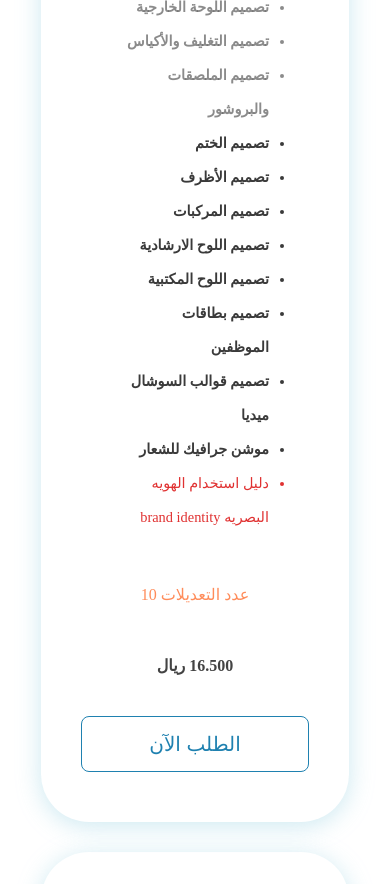
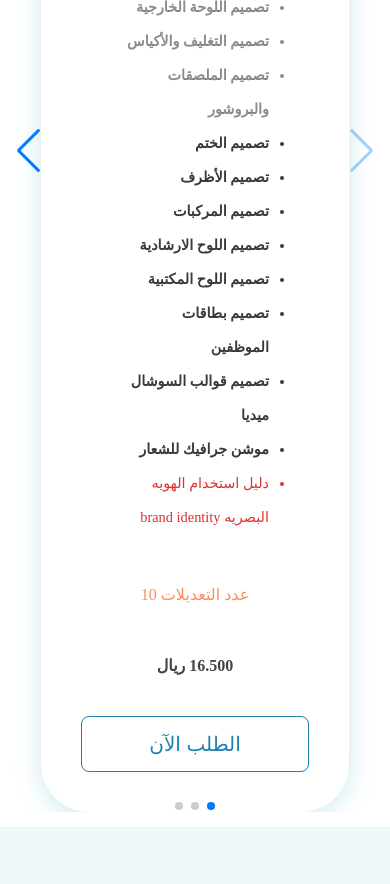
Before and after one commit to HebaMusleh/ziad-studio, a React (Create React App) app: page / in a window 390 px wide. Shown: the part 2260-3144 px from the top of the page. Built offline with nearby package versions, Linux system fonts and the light colour scheme; a web font is replaced by a local one.

Commit message:
packages slider done on mobile

```diff
--- a/package.json
+++ b/package.json
@@ -16,6 +16,7 @@
     "react-toastify": "^9.1.3",
     "react-vertical-timeline-component": "^3.6.0",
     "styled-components": "^6.0.7",
+    "swiper": "^10.2.0",
     "web-vitals": "^2.1.4"
   },
   "scripts": {
--- a/src/components/BtnOrder/index.jsx
+++ b/src/components/BtnOrder/index.jsx
@@ -2,6 +2,7 @@ import React, { useState } from 'react'
 import { useTranslation } from 'react-i18next'
 import styled from 'styled-components'
 import ContactModal from '../../pages/ContactModal'
+import { useModal } from '../../context/modalContext'
 
 
 const BtnStyle = styled.button`
@@ -30,21 +31,12 @@ const BtnStyle = styled.button`
 `
 const BtnOrder = () => {
   const { t } = useTranslation();
-  const [isModalOpen, setIsModalOpen] = useState(false);
-
-  const openModal = () => {
-    setIsModalOpen(true);
-  };
-
-  const closeModal = () => {
-    setIsModalOpen(false);
-  };
+  const { isModalOpen, openModal, closeModal } = useModal();
   return (
     <>
       <BtnStyle onClick={() => openModal()}>
         {t("order")}
       </BtnStyle>
-      <ContactModal isOpen={isModalOpen} closeModal={closeModal} />
     </>
   )
 }
--- /dev/null
+++ b/src/components/MySwiper/index.jsx
@@ -0,0 +1,31 @@
+import React, { useRef, useState } from 'react';
+// Import Swiper React components
+import { Swiper } from 'swiper/react';
+
+// Import Swiper styles
+import 'swiper/css';
+import 'swiper/css/navigation';
+import 'swiper/css/pagination';
+
+import './style.css';
+
+// import required modules
+import { Navigation, Pagination, Mousewheel, Keyboard } from 'swiper/modules';
+
+export default function MySwiper({ children }) {
+  return (
+    <>
+      <Swiper
+        cssMode={true}
+        navigation={true}
+        pagination={true}
+        mousewheel={true}
+        keyboard={true}
+        modules={[Navigation, Pagination, Mousewheel, Keyboard]}
+        className="mySwiper"
+      >
+        {children}
+      </Swiper>
+    </>
+  );
+}
--- /dev/null
+++ b/src/components/MySwiper/style.css
@@ -0,0 +1,22 @@
+.swiper {
+    width: 100%;
+    height: 100%;
+  }
+
+  .swiper-slide {
+    text-align: center;
+    font-size: 18px;
+    background: #fff;
+
+    /* Center slide text vertically */
+    display: flex;
+    justify-content: center;
+    align-items: center;
+  }
+
+  .swiper-slide img {
+    display: block;
+    width: 100%;
+    height: 100%;
+    object-fit: cover;
+  }
--- /dev/null
+++ b/src/context/modalContext.jsx
@@ -0,0 +1,25 @@
+import React, { createContext, useContext, useState } from 'react';
+
+const ModalContext = createContext();
+
+export const useModal = () => {
+  return useContext(ModalContext);
+};
+
+export const ModalProvider = ({ children }) => {
+  const [isModalOpen, setIsModalOpen] = useState(false);
+
+  const openModal = () => {
+    setIsModalOpen(true);
+  };
+
+  const closeModal = () => {
+    setIsModalOpen(false);
+  };
+
+  return (
+    <ModalContext.Provider value={{ isModalOpen, openModal, closeModal }}>
+      {children}
+    </ModalContext.Provider>
+  );
+};
--- a/src/pages/ContactModal/style.js
+++ b/src/pages/ContactModal/style.js
@@ -1,3 +1,94 @@
+// import styled from "styled-components";
+
+// const ModalWrapper = styled.div`
+//   /* Styles for the modal wrapper */
+//   position: fixed;
+//   top: 0;
+//   left: 0;
+//   width: 100%;
+//   height: 100%;
+//   background: rgba(0, 0, 0, 0.5);
+//   display: flex;
+//   justify-content: center;
+//   align-items: center;
+//   z-index: 100000;
+//   .content {
+//     position:relative;
+//     width: 80%;
+//     display: flex;
+//     gap: 20px;
+//     background: ${(props) => props.theme.palette.background};
+//     padding: 20px;
+//     border-radius: 5px;
+//     box-shadow: 0px 0px 10px rgba(0, 0, 0, 0.2);
+//     .description {
+//       flex-basis: 50%;
+//       display: flex;
+//       flex-direction: column;
+//       justify-content: space-between;
+//       gap: 20px;
+//       text-align: center;
+//       @media (max-width: 699px) {
+//         display: none;
+//       }
+//     }
+//     .form {
+//       flex-basis: 50%;
+//       @media (max-width: 699px) {
+//         flex-basis: 100%;
+//       }
+//     }
+//     .closeIcon {
+//       position: absolute;
+//       font-size: 30px;
+//       color: ${(props) => props.theme.palette.closeIcon};
+//       cursor: pointer;
+//       top:0;
+//       right:0;
+//     }
+//     h1 {
+//       font-size: 28px;
+//       font-weight: 500;
+//       line-height: 48px;
+//       letter-spacing: 0em;
+//       text-align: center;
+//       color: ${(props) => props.theme.palette.TitleColor};
+//     }
+//     p {
+//       color: ${(props) => props.theme.palette.contactDesc};
+//     }
+//     .images {
+//       margin: auto;
+//       display: flex;
+//       align-items: center;
+//       justify-content: center;
+//       width: 60%;
+//       img {
+//         width: 100%;
+//       }
+//     }
+//   }
+//   .btns {
+//     display: flex;
+//     justify-content: space-between;
+//   }
+// `;
+// const Btn = styled.button`
+//   background: #1f81b0;
+//   color: #fff;
+//   padding: 10px 20px;
+//   border: none;
+//   border-radius: 8px;
+//   cursor: pointer;
+//   font-weight: 500;
+//   font-size: 1.25rem;
+//   @media (max-width: 480px) {
+//     font-size: 1rem;
+//   }
+// `;
+
+// export { ModalWrapper, Btn };
+
 import styled from "styled-components";
 
 const ModalWrapper = styled.div`
@@ -12,8 +103,9 @@ const ModalWrapper = styled.div`
   justify-content: center;
   align-items: center;
   z-index: 100000;
+
   .content {
-    position:relative;
+    position: relative;
     width: 80%;
     display: flex;
     gap: 20px;
@@ -21,6 +113,7 @@ const ModalWrapper = styled.div`
     padding: 20px;
     border-radius: 5px;
     box-shadow: 0px 0px 10px rgba(0, 0, 0, 0.2);
+
     .description {
       flex-basis: 50%;
       display: flex;
@@ -32,20 +125,24 @@ const ModalWrapper = styled.div`
         display: none;
       }
     }
+
     .form {
       flex-basis: 50%;
       @media (max-width: 699px) {
         flex-basis: 100%;
       }
     }
+
     .closeIcon {
       position: absolute;
       font-size: 30px;
       color: ${(props) => props.theme.palette.closeIcon};
       cursor: pointer;
-      top:0;
-      right:0;
+      top: 10px; /* Adjust this value to control the vertical position */
+      right: 10px; /* Adjust this value to control the horizontal position */
+      z-index: 1; /* Make sure the close icon is above other content */
     }
+
     h1 {
       font-size: 28px;
       font-weight: 500;
@@ -54,9 +151,11 @@ const ModalWrapper = styled.div`
       text-align: center;
       color: ${(props) => props.theme.palette.TitleColor};
     }
+
     p {
       color: ${(props) => props.theme.palette.contactDesc};
     }
+
     .images {
       margin: auto;
       display: flex;
@@ -68,11 +167,13 @@ const ModalWrapper = styled.div`
       }
     }
   }
+
   .btns {
     display: flex;
     justify-content: space-between;
   }
 `;
+
 const Btn = styled.button`
   background: #1f81b0;
   color: #fff;
--- a/src/pages/Home/packages/index.jsx
+++ b/src/pages/Home/packages/index.jsx
@@ -9,9 +9,16 @@ import G2 from '../../../assets/G2.png';
 import G3 from '../../../assets/G3.png';
 
 import Card from './Card';
+import NotMobile from '../../../components/NotMobile';
+import Mobile from '../../../components/Mobile';
+import MySwiper from '../../../components/MySwiper';
+import { SwiperSlide } from 'swiper/react';
+import ContactModal from '../../ContactModal';
+import { useModal } from '../../../context/modalContext';
 
 const Packages = () => {
     const { t } = useTranslation();
+    const { isModalOpen, closeModal } = useModal();
 
     const cardData = [
         {
@@ -39,7 +46,7 @@ const Packages = () => {
                 t('socialMediaTemplateDesign'),
                 t('logoAnimation'),
             ],
-            brand:"true"
+            brand: "true"
         },
         {
             img: G3,
@@ -58,7 +65,7 @@ const Packages = () => {
                 t('packagingDesign'),
                 t('posterDesign'),
             ],
-            brand:"true"
+            brand: "true"
         },
         {
             img: G2,
@@ -77,13 +84,27 @@ const Packages = () => {
 
     return (
         <Container>
-                <Title title={t('services')} desc={t('descServices')} />
-                <H3>{t('design')}</H3>
+            <H3>{t('design')}</H3>
+            <Title title={t('services')} desc={t('descServices')} />
+
+            <NotMobile>
                 <AllCard>
                     {cardData.map((card, index) => (
                         <Card key={index} {...card} />
                     ))}
                 </AllCard>
+                <ContactModal isOpen={isModalOpen} closeModal={closeModal} />
+            </NotMobile>
+            <Mobile>
+                <MySwiper>
+                    {cardData.map((card, index) => (
+                        <SwiperSlide key={index} >
+                            <Card {...card} />
+                        </SwiperSlide>
+                    ))}
+                    <ContactModal isOpen={isModalOpen} closeModal={closeModal} />
+                </MySwiper>
+            </Mobile>
         </Container>
     );
 };
```
Also changed, not shown: src/App.js (+4 -5 lines), 1 other file (tests, documents, lock files or other folders).
